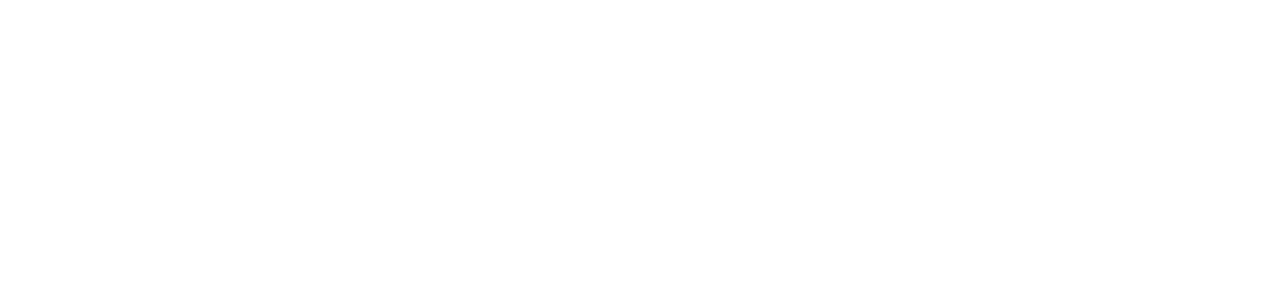
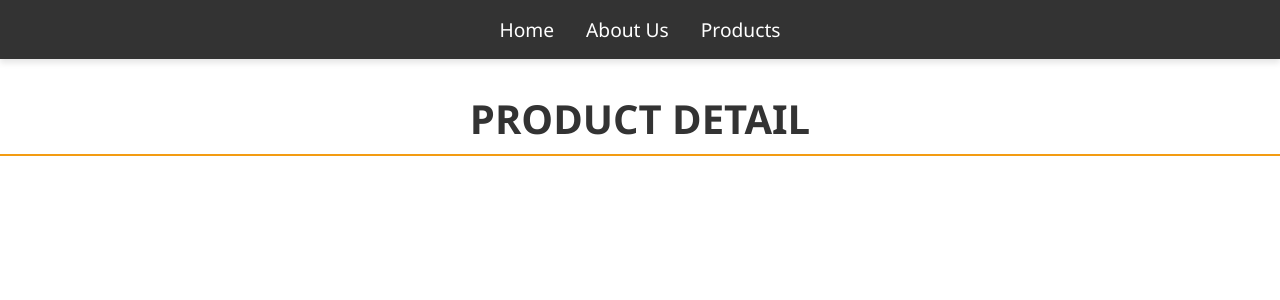
Before and after one commit to HaojieZhang123/react-router, a React (Vite) app: page /products/1 in a window 1280 px wide. Before the commit this address had no page. Shown: the top 300 px of the page. Built offline with nearby package versions, Linux system fonts and the light colour scheme.

Commit message:
[UPD] mapped dynamic route for product details

```diff
--- a/src/App.jsx
+++ b/src/App.jsx
@@ -5,7 +5,8 @@
 
 import Homepage from './pages/Homepage'
 import AboutUs from './pages/AboutUs'
-import Products from './pages/Products'
+import Products from './products/Products'
+import ProductDetail from './products/ProductDetail'
 
 
 function App() {
@@ -17,7 +18,10 @@
           <Route element={<DefaultLayout />}>
             <Route path="/" element={<Homepage />} />
             <Route path="/about" element={<AboutUs />} />
-            <Route path="/products" element={<Products />} />
+            <Route path="/products" >
+              <Route index element={<Products />} />
+              <Route path=":id" element={<ProductDetail />} />
+            </Route>
           </Route>
         </Routes>
       </BrowserRouter>
--- /dev/null
+++ b/src/products/ProductDetail.jsx
@@ -0,0 +1,9 @@
+import React from 'react'
+
+const ProductDetail = () => {
+    return (
+        <h1>Product Detail</h1>
+    )
+}
+
+export default ProductDetail
```
Also changed, not shown: src/products/Products.jsx (renamed from src/pages/Products.jsx).
